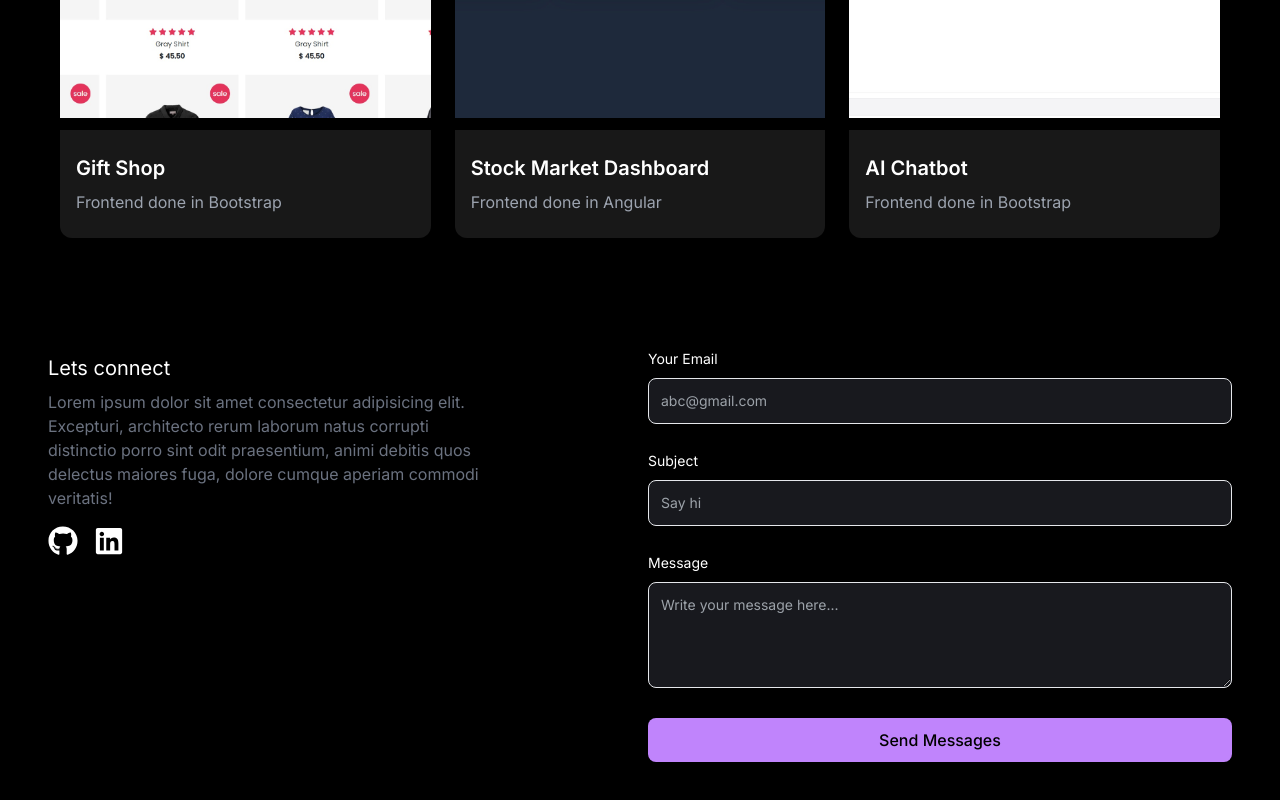
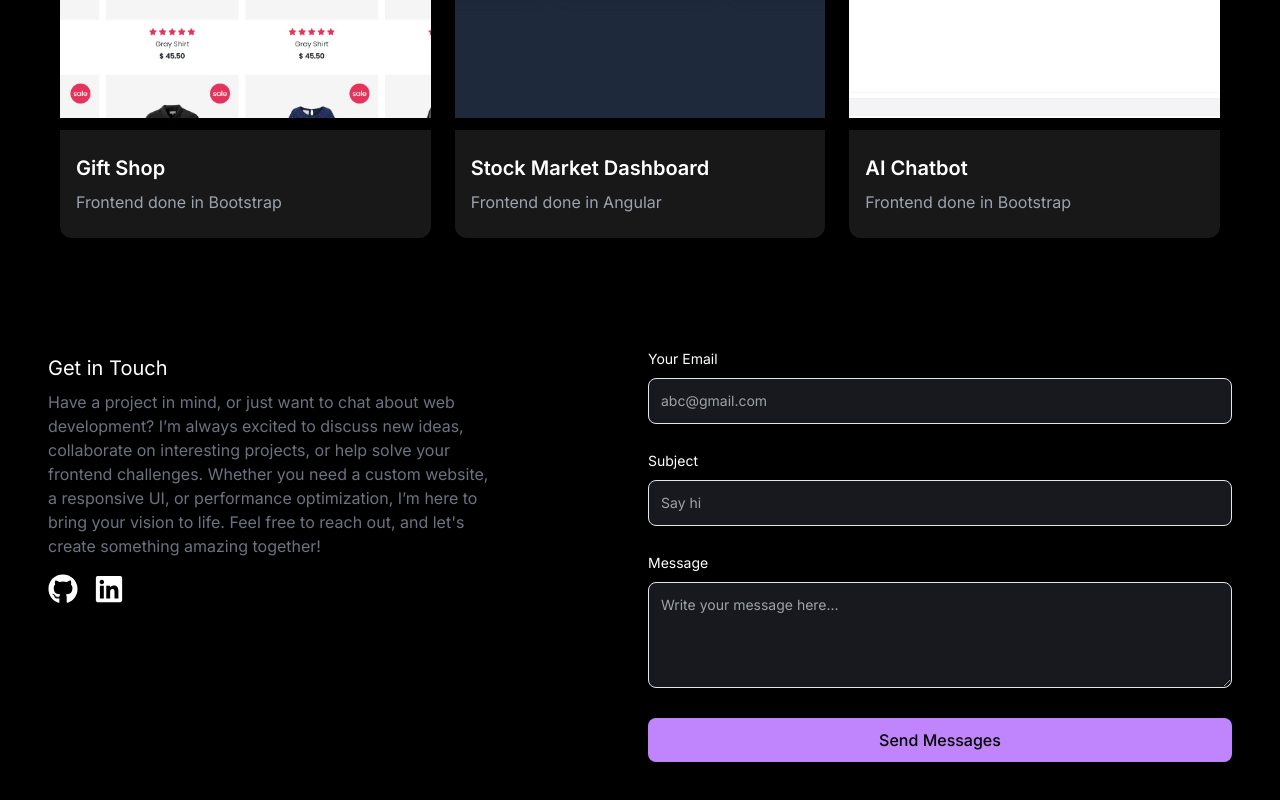
Before and after one commit to Sakthivicky/personal-website, a Next.js app: page / in a window 1280 px wide. Shown: the part 1611-2411 px from the top of the page. Built offline with nearby package versions, Linux system fonts and the light colour scheme.

Commit message:
contact us added

```diff
--- a/app/components/emailsection.tsx
+++ b/app/components/emailsection.tsx
@@ -22,10 +22,12 @@ const Emailsection = () => {
     return (
         <div className='grid md:grid-cols-2 my-12md:my-12 py-24 gap-4'>
             <div>
-                <h5 className=' text-xl fontbold text-white my-2'>Lets connect</h5>
+                <h5 className=' text-xl fontbold text-white my-2'>Get in Touch</h5>
                 <p className='text-gray-500 mb-4 max-w-md'>
 
-                    Lorem ipsum dolor sit amet consectetur adipisicing elit. Excepturi, architecto rerum laborum natus corrupti distinctio porro sint odit praesentium, animi debitis quos delectus maiores fuga, dolore cumque aperiam commodi veritatis!
+                    Have a project in mind, or just want to chat about web development? I’m always excited to discuss new ideas, collaborate on interesting projects, or help solve your frontend challenges. Whether you need a custom website, a responsive UI, or performance optimization, I’m here to bring your vision to life. Feel free to reach out, and let's create something amazing together!
+
+
 
                 </p>
                 <div className='socials flex flex-row gap-4'>
```
